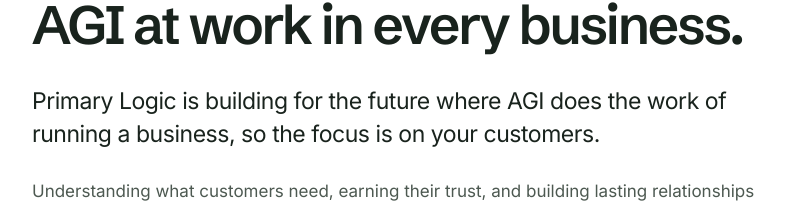
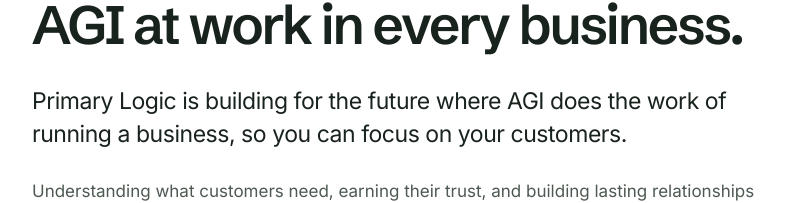
Before and after one commit to PrimaryLogic/pl-website, a Next.js app: page / in a window 1280 px wide. Shown: the part 173-376 px from the top of the page, without its empty margins (238-1040 px from the left). Built offline with nearby package versions, Linux system fonts and the light colour scheme; no server answers.

Commit message:
Clarify customer focus in homepage copy

```diff
--- a/components/home/HomePage.tsx
+++ b/components/home/HomePage.tsx
@@ -16,7 +16,7 @@
         <main id="main-content">
           <section className={styles.intro} aria-labelledby="intro-heading">
             <h1 id="intro-heading">{copy.heading}</h1>
-            <p className={styles.lead}>Primary Logic is building for the future where AGI does the work of running a business, so the focus is on your customers.</p>
+            <p className={styles.lead}>Primary Logic is building for the future where AGI does the work of running a business, so you can focus on your customers.</p>
             <p>Understanding what customers need, earning their trust, and building lasting relationships should be at the center of a company. Behind those relationships is an enormous amount of work: building the product, delivering it, managing finances, coordinating teams, and keeping the business running.</p>
             <p>We believe artificial general intelligence will be able to do that work across every part of a business. A small team should be able to serve more customers and deliver more for each of them without building a larger organization to support it.</p>
             <p>Getting there means giving intelligence a place to work. It needs access to the company’s software and information, a memory of what has happened, and the ability to act. It needs to carry work across systems, recover when something goes wrong, and see a job through over days or months.</p>
--- a/lib/content/outcomes.ts
+++ b/lib/content/outcomes.ts
@@ -2,7 +2,7 @@
 
 export const outcomePositioning = {
   heading: "AGI at work in every business.",
-  description: "Primary Logic is building for the future where AGI does the work of running a business, so the focus is on your customers.",
+  description: "Primary Logic is building for the future where AGI does the work of running a business, so you can focus on your customers.",
   email: PILOT_EMAIL,
   contactHref: `mailto:${PILOT_EMAIL}?subject=${encodeURIComponent("Building with Primary Logic")}&body=${encodeURIComponent("Hi Primary Logic,\n\nHere’s what we’re building:\n\nHere’s where we’d like agents to take on the work:\n\nLet’s talk.")}`,
 };
```
